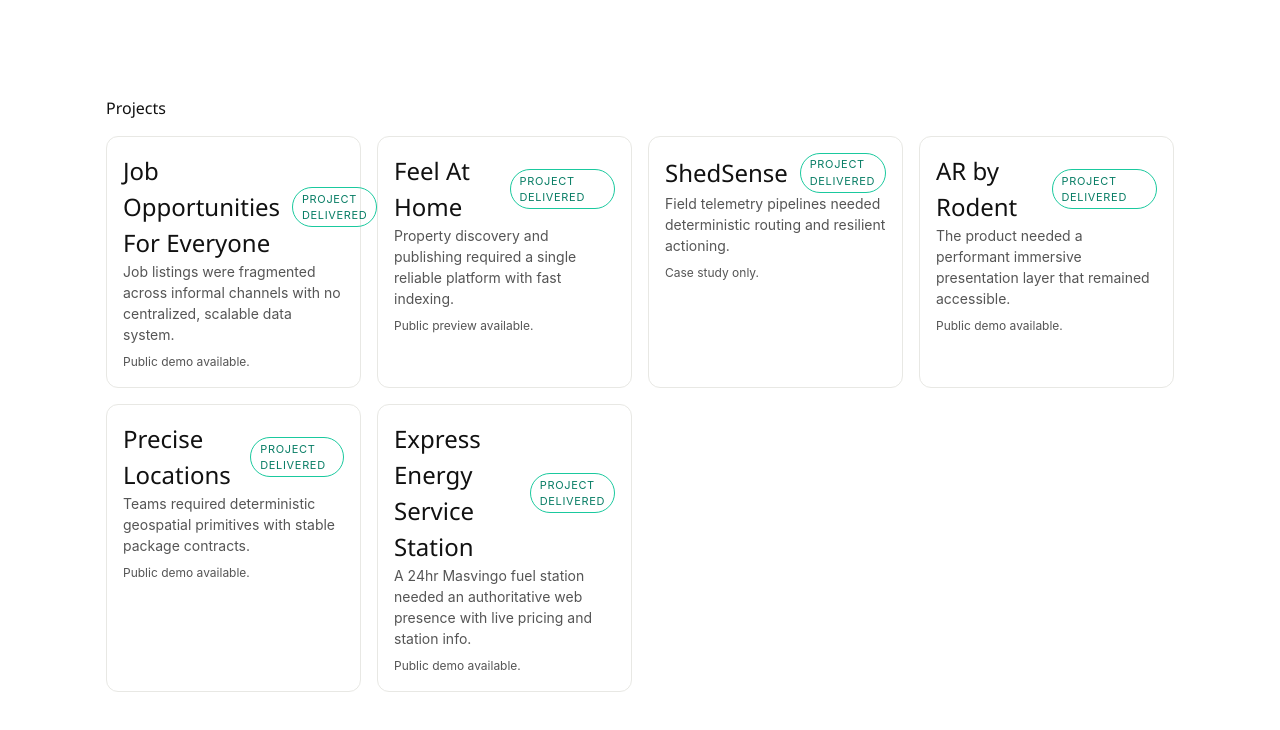
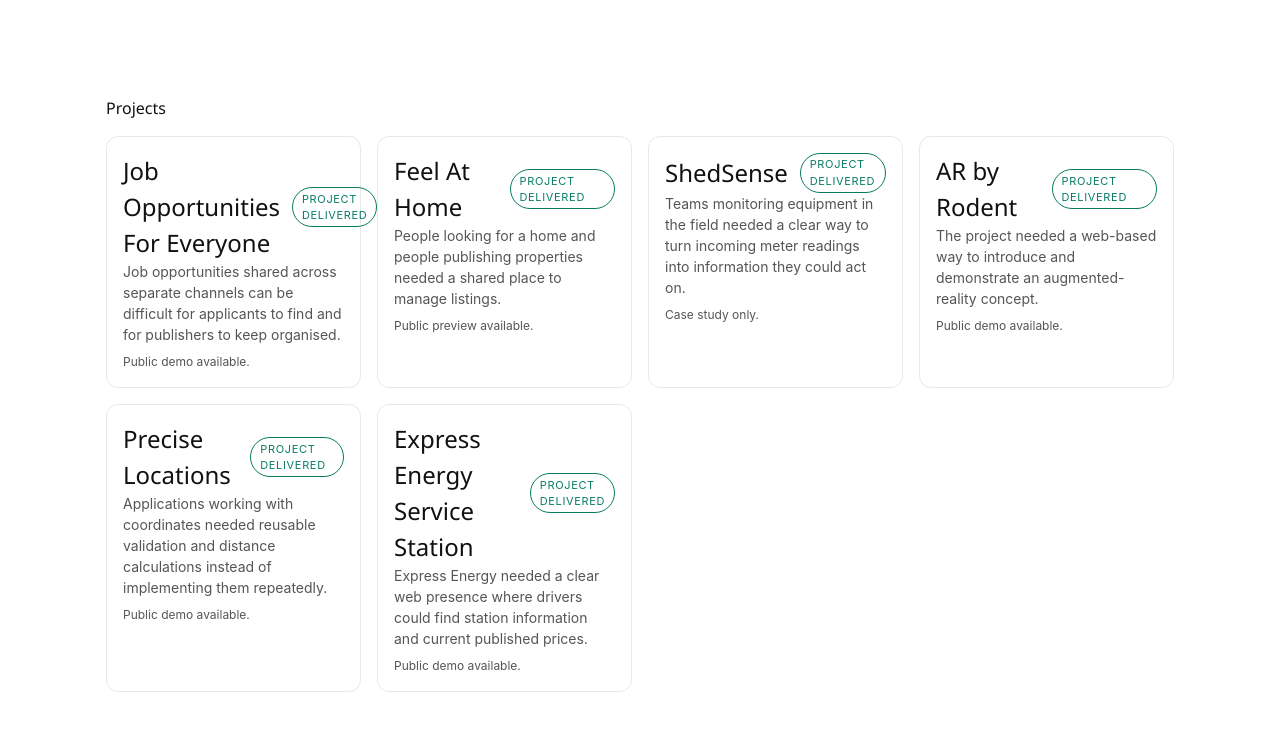
Before and after one commit to senior-netizen/rodent-vision-studio, a Next.js app: page /projects in a window 1280 px wide. Shown: the top 730 px of the page. Built offline with nearby package versions, Linux system fonts and the light colour scheme; no server answers.

Commit message:
Tighten public copy and project evidence

```diff
--- a/app/blog/page.tsx
+++ b/app/blog/page.tsx
@@ -54,7 +54,7 @@ export default function BlogPage() {
           >
             <div style={{ height: 1, width: 40, background: 'var(--teal)' }} />
             <span style={{ fontSize: 11, fontWeight: 600, letterSpacing: 2, textTransform: 'uppercase', color: 'var(--mid)' }}>
-              Journal
+              Journal · Brief notes
             </span>
           </motion.div>
           <motion.h1
--- a/data/projects.ts
+++ b/data/projects.ts
@@ -55,7 +55,7 @@ export interface ProjectConfig {
   decisions: string[];
   visuals: {
     screenshot: string;
-    diagram: string;
+    diagram?: string;
     preview: string;
   };
   previewGeneratedAt?: string;
@@ -88,21 +88,16 @@ export const projectConfigs = [
     links: {
       live: 'https://jobopportunities.co.zw',
     },
-    problem: 'Job listings were fragmented across informal channels with no centralized, scalable data system.',
-    solution: 'Built a Next.js + Supabase platform with structured submission, validation, and SSR-rendered job pages on a unified PostgreSQL data layer.',
-    result: 'Centralized listing intake with a publishing pipeline that scales beyond informal channels.',
-    metrics: [
-      { label: 'Channels consolidated', value: '5+' },
-      { label: 'Build cycle', value: '6 weeks' },
-      { label: 'Time-to-publish', value: '< 1 min' },
-    ],
-    tagline: 'Fragmented listings → one structured intake and publishing pipeline.',
+    problem: 'Job opportunities shared across separate channels can be difficult for applicants to find and for publishers to keep organised.',
+    solution: 'Rodent built a web platform where opportunities can be submitted as structured records and published as individual job pages.',
+    result: 'The delivered platform gives job seekers one place to browse listings and gives publishers a consistent way to add them.',
+    tagline: 'One place to publish and browse structured job listings.',
     architecture: ['Next.js App Router (SSR)', 'Supabase Auth + PostgREST API', 'PostgreSQL data layer', 'Vercel deployment edge network'],
     preview: '/visuals/jofe-preview.jpg',
     stack: ['Next.js (App Router)', 'Supabase', 'PostgreSQL', 'TailwindCSS', 'Vercel'],
     dataFlow: ['Submission Form → Validation', 'Validation → Supabase API', 'Supabase API → PostgreSQL', 'PostgreSQL → SSR Job Pages'],
     decisions: ['Prioritized mobile-first interaction patterns for accessibility.', 'Structured listings and submissions to support data ownership and scale.'],
-    visuals: { screenshot: '/visuals/jofe-preview.jpg', diagram: '/visuals/sheq-architecture.jpg', preview: '/visuals/jofe-preview.jpg' },
+    visuals: { screenshot: '/visuals/jofe-preview.jpg', preview: '/visuals/jofe-preview.jpg' },
     previewGeneratedAt: '2026-04-20T00:00:00.000Z',
     status: 'live',
     deployments: [
@@ -110,9 +105,8 @@ export const projectConfigs = [
     ],
     outcome: 'Established a centralized job platform with a scalable intake and publishing foundation.',
     summary: {
-      scope: 'End-to-end architecture and case study execution for employment distribution platform.',
-      timeline: '6-week design and build cycle.',
-      primaryKpi: 'Centralized listing access with reduced channel fragmentation.',
+      scope: 'Job listing submission, publishing, and browsing.',
+      primaryKpi: 'Structured listings in one public platform.',
     },
   },
   {
@@ -124,15 +118,10 @@ export const projectConfigs = [
     links: {
       live: 'https://feelathome.vercel.app',
     },
-    problem: 'Property discovery and publishing required a single reliable platform with fast indexing.',
-    solution: 'Index-first search architecture with typed API contracts and authenticated publisher flows for managed listings.',
-    result: 'A unified discovery and publishing experience that shortens listing turnaround for renters and agents alike.',
-    metrics: [
-      { label: 'Listing surfaces', value: '1 unified' },
-      { label: 'Publisher access', value: 'Auth-gated' },
-      { label: 'Search latency', value: 'Index-first' },
-    ],
-    tagline: 'Fragmented property search → one index-first discovery + publishing platform.',
+    problem: 'People looking for a home and people publishing properties needed a shared place to manage listings.',
+    solution: 'Rodent built a property website with searchable listings and sign-in-protected publishing tools.',
+    result: 'The preview brings property discovery and managed listing publication into one interface.',
+    tagline: 'Property discovery and managed publishing in one preview.',
     architecture: ['Next.js application layer', 'Typed API contracts', 'PostgreSQL persistence', 'Vercel deployment'],
     name: 'Feel At Home',
     url: 'https://feelathome.vercel.app',
@@ -140,7 +129,7 @@ export const projectConfigs = [
     stack: ['Next.js', 'TypeScript', 'React Query', 'PostgreSQL', 'Tailwind CSS'],
     dataFlow: ['User Query → Search Index', 'Search Index → Property Catalog', 'Catalog → Listing Detail', 'Listing Events → Agent Dashboard'],
     decisions: ['Kept property lookup paths index-first for responsive browsing.', 'Separated listing write access behind authenticated publisher flows.'],
-    visuals: { screenshot: '/visuals/feel-at-home-preview.jpg', diagram: '/visuals/feel-at-home-preview.jpg', preview: '/visuals/feel-at-home-preview.jpg' },
+    visuals: { screenshot: '/visuals/feel-at-home-preview.jpg', preview: '/visuals/feel-at-home-preview.jpg' },
     previewGeneratedAt: '2026-04-20T00:00:00.000Z',
     status: 'staging',
     deployments: [
@@ -149,8 +138,7 @@ export const projectConfigs = [
     outcome: 'Delivered a single platform for discovering homes and publishing managed listings.',
     summary: {
       scope: 'End-to-end property search and listing platform.',
-      timeline: 'Iterative delivery with continuous UX refinement.',
-      primaryKpi: 'Faster listing discovery and publication turnaround.',
+      primaryKpi: 'Search and publishing in one interface.',
     },
   },
   {
@@ -162,13 +150,9 @@ export const projectConfigs = [
     links: {
       live: 'https://backend-nl4r.onrender.com',
     },
-    problem: 'Field telemetry pipelines needed deterministic routing and resilient actioning.',
-    solution: 'Edge ingestion over MQTT into a stream processor and rule engine that routes alerts with deterministic confidence to an ops dashboard.',
-    result: 'Built a telemetry path for turning field readings into operator alerts and an incident timeline.',
-    metrics: [
-      { label: 'Pipeline', value: 'MQTT → Rules → UI' },
-      { label: 'Interface', value: 'Operations dashboard' },
-    ],
+    problem: 'Teams monitoring equipment in the field needed a clear way to turn incoming meter readings into information they could act on.',
+    solution: 'Rodent built a telemetry flow that receives readings through MQTT, checks them against rules, and sends alerts and status updates to an operations dashboard.',
+    result: 'The system demonstrates field readings appearing as alerts and a time-ordered incident record for operators to review.',
     tagline: 'Field telemetry routed into alerts and an operations dashboard.',
     architecture: ['Edge ingestion', 'Stream processing', 'Rule evaluation engine', 'Operational dashboard'],
     name: 'ShedSense',
@@ -176,7 +160,7 @@ export const projectConfigs = [
     preview: '/visuals/shedsense-preview.jpg',
     stack: ['Next.js 14', 'TypeScript', 'Three.js', 'Framer Motion', 'PostgreSQL'],
     dataFlow: ['Edge Meter → MQTT Broker', 'Broker → Stream Processor', 'Processor → Rule Engine', 'Rule Engine → Dashboard'],
-    decisions: ['Prioritized eventual consistency for wide-area device bursts.', 'Used deterministic replay paths for incident reconstruction.'],
+    decisions: ['Kept incoming readings separate from the operator interface.', 'Recorded events in order so an operator can review what happened.'],
     visuals: {
       screenshot: '/visuals/shedsense-ui.jpg',
       diagram: '/visuals/shedsense-architecture.jpg',
@@ -185,7 +169,7 @@ export const projectConfigs = [
     previewGeneratedAt: '2026-04-20T00:00:00.000Z',
     outcome: 'Connected field telemetry, rule evaluation, alerts, and an operator-facing incident view.',
     summary: {
-      scope: 'Telemetry and dispatch tooling for distributed field assets.',
+      scope: 'Telemetry intake, rule checks, alerts, and an operator dashboard.',
       primaryKpi: 'Alert routing and incident visibility.',
     },
   },
@@ -198,15 +182,10 @@ export const projectConfigs = [
     links: {
       live: 'https://arbyrodent.vercel.app',
     },
-    problem: 'The product needed a performant immersive presentation layer that remained accessible.',
-    solution: 'Next.js shell with a WebGL render surface and Framer Motion orchestration tuned for smooth motion across device classes.',
-    result: 'An immersive AR-led product surface with strong identity and accessible interaction.',
-    metrics: [
-      { label: 'Render surface', value: 'WebGL' },
-      { label: 'Target devices', value: 'Mobile + desktop' },
-      { label: 'Accessibility', value: 'Preserved' },
-    ],
-    tagline: 'Static landing → immersive, accessible AR-led product surface.',
+    problem: 'The project needed a web-based way to introduce and demonstrate an augmented-reality concept.',
+    solution: 'Rodent built an interactive product site using a Next.js interface, WebGL visuals, and motion that responds to user input.',
+    result: 'The public site lets visitors explore the visual concept and follow its calls to action on mobile or desktop.',
+    tagline: 'An interactive web presentation for an augmented-reality concept.',
     architecture: ['Next.js UI shell', 'WebGL render surface', 'Motion orchestration', 'CTA analytics hooks'],
     name: 'AR by Rodent',
     url: 'https://arbyrodent.vercel.app',
@@ -214,7 +193,7 @@ export const projectConfigs = [
     stack: ['Next.js', 'TypeScript', 'Framer Motion', 'WebGL', 'CSS Effects'],
     dataFlow: ['User Session → Experience Shell', 'Interaction Events → Animation Layer', 'Media Assets → Render Pipeline', 'CTA Actions → Source Destination'],
     decisions: ['Optimized animation sequencing to keep motion smooth across device classes.', 'Structured interactive elements to preserve accessibility while remaining immersive.'],
-    visuals: { screenshot: '/visuals/ar-by-rodent-preview.jpg', diagram: '/visuals/ar-by-rodent-preview.jpg', preview: '/visuals/ar-by-rodent-preview.jpg' },
+    visuals: { screenshot: '/visuals/ar-by-rodent-preview.jpg', preview: '/visuals/ar-by-rodent-preview.jpg' },
     previewGeneratedAt: '2026-04-20T00:00:00.000Z',
     status: 'live',
     deployments: [
@@ -223,8 +202,7 @@ export const projectConfigs = [
     outcome: 'Shipped an immersive AR-led product surface with strong visual identity and engagement.',
     summary: {
       scope: 'Interactive AR showcase and product landing experience.',
-      timeline: 'Rapid delivery with design-led iterations.',
-      primaryKpi: 'Higher session engagement on interactive surfaces.',
+      primaryKpi: 'Interactive presentation on mobile and desktop.',
     },
   },
   {
@@ -237,23 +215,18 @@ export const projectConfigs = [
       live: 'https://github.com/anesu398/precise-locations',
       repo: 'https://github.com/anesu398/precise-locations',
     },
-    problem: 'Teams required deterministic geospatial primitives with stable package contracts.',
-    solution: 'Typed Node.js library with a strict validation boundary, semver-driven releases, and automated GitHub Actions publishing.',
-    result: 'A reusable geospatial toolkit consumed across multiple downstream products.',
-    metrics: [
-      { label: 'Distribution', value: 'npm + GitHub' },
-      { label: 'Release pipeline', value: 'Automated' },
-      { label: 'API surface', value: 'Stable' },
-    ],
-    tagline: 'Ad-hoc geo math → deterministic, versioned location primitives.',
+    problem: 'Applications working with coordinates needed reusable validation and distance calculations instead of implementing them repeatedly.',
+    solution: 'Rodent built a typed Node.js library that checks coordinate input, calculates distance, and packages those functions for reuse.',
+    result: 'The source and release history are publicly available for developers to inspect and use.',
+    tagline: 'Reusable coordinate validation and distance calculations.',
     architecture: ['Typed Node.js library core', 'Validation boundary', 'Automated release pipeline', 'GitHub/npm distribution'],
     name: 'Precise Locations',
     url: 'https://github.com/anesu398/precise-locations',
     preview: '/visuals/precise-locations-preview.jpg',
     stack: ['Node.js', 'TypeScript', 'npm', 'GitHub Actions', 'Semantic Versioning'],
     dataFlow: ['Input Coordinates → Validation', 'Validated Data → Distance Engine', 'Distance Results → Consumer APIs', 'Package Releases → npm/GitHub'],
-    decisions: ['Kept API contracts small and deterministic for broad downstream use.', 'Automated publish and verification checks to keep releases reliable.'],
-    visuals: { screenshot: '/visuals/precise-locations-preview.jpg', diagram: '/visuals/precise-locations-preview.jpg', preview: '/visuals/precise-locations-preview.jpg' },
+    decisions: ['Kept the public functions small and typed.', 'Automated checks and package publishing through GitHub Actions.'],
+    visuals: { screenshot: '/visuals/precise-locations-preview.jpg', preview: '/visuals/precise-locations-preview.jpg' },
     previewGeneratedAt: '2026-04-20T00:00:00.000Z',
     status: 'live',
     deployments: [
@@ -262,8 +235,7 @@ export const projectConfigs = [
     outcome: 'Provided a reusable geospatial toolkit for coordinate-driven applications.',
     summary: {
       scope: 'Open source Node.js package for precise location operations.',
-      timeline: 'Incremental releases with API stability focus.',
-      primaryKpi: 'Reusable location primitives for multiple products.',
+      primaryKpi: 'Reusable location functions in a public package.',
     },
   },
   {
@@ -275,15 +247,10 @@ export const projectConfigs = [
     role: 'Brand + Web Engineering',
     url: 'https://expressenergy.co.zw',
     links: { live: 'https://expressenergy.co.zw' },
-    problem: 'A 24hr Masvingo fuel station needed an authoritative web presence with live pricing and station info.',
-    solution: 'Built a brand-led marketing site with a daily fuel-price module, station finder, and trust signals (24hr service, direct from Feruka).',
-    result: 'A clear, mobile-first hub that surfaces today\'s prices and drives visits to the station.',
-    metrics: [
-      { label: 'Service window', value: '24/7' },
-      { label: 'Location', value: 'Masvingo' },
-      { label: 'Sourcing', value: 'Direct from Feruka' },
-    ],
-    tagline: 'Static fuel branding → live pricing + station discovery on web.',
+    problem: 'Express Energy needed a clear web presence where drivers could find station information and current published prices.',
+    solution: 'Rodent built a mobile-friendly marketing site with a fuel-price section, station information, and a route to directions.',
+    result: 'The public website gives drivers one place to check the information the station publishes online.',
+    tagline: 'Published fuel prices and station information in one website.',
     architecture: ['Next.js marketing site', 'Daily price module', 'Station locator', 'CMS-backed content'],
     preview: '/visuals/express-energy-preview.jpg',
     stack: ['Next.js', 'TypeScript', 'Tailwind CSS', 'Vercel'],
@@ -291,7 +258,6 @@ export const projectConfigs = [
     decisions: ['Mobile-first hero with strong brand identity.', 'Surfaced 24hr availability and Feruka sourcing as primary trust signals.'],
     visuals: {
       screenshot: '/visuals/express-energy-preview.jpg',
-      diagram: '/visuals/express-energy-preview.jpg',
       preview: '/visuals/express-energy-preview.jpg',
     },
     previewGeneratedAt: '2026-05-03T00:00:00.000Z',
@@ -302,8 +268,7 @@ export const projectConfigs = [
     outcome: 'Launched a branded fuel-retail web presence with live pricing and station discovery.',
     summary: {
       scope: 'Marketing site, pricing module, and station finder for a 24hr fuel retailer.',
-      timeline: 'Rapid brand-aligned build and launch.',
-      primaryKpi: 'Daily-updated fuel prices visible to drivers in Masvingo.',
+      primaryKpi: 'Prices and station details visible in one place.',
     },
   },
 ] satisfies ProjectConfig[];
@@ -322,4 +287,7 @@ export const projectIdBySlug = Object.fromEntries(
     .map((project) => [project.slug, project.id]),
 ) as Record<string, ProjectConfig['id']>;
 
-export const projects: Project[] = projectConfigs;
+export const projects: Project[] = [
+  projectConfigs.find((project) => project.id === 'shedsense-grid')!,
+  ...projectConfigs.filter((project) => project.id !== 'shedsense-grid'),
+];
```
Also changed, not shown: app/about/page.tsx (+6 -37 lines), app/globals.css (+8 -4 lines), app/page.client.tsx (+31 -32 lines), components/case-study/case-study-page.tsx (+32 -47 lines).
